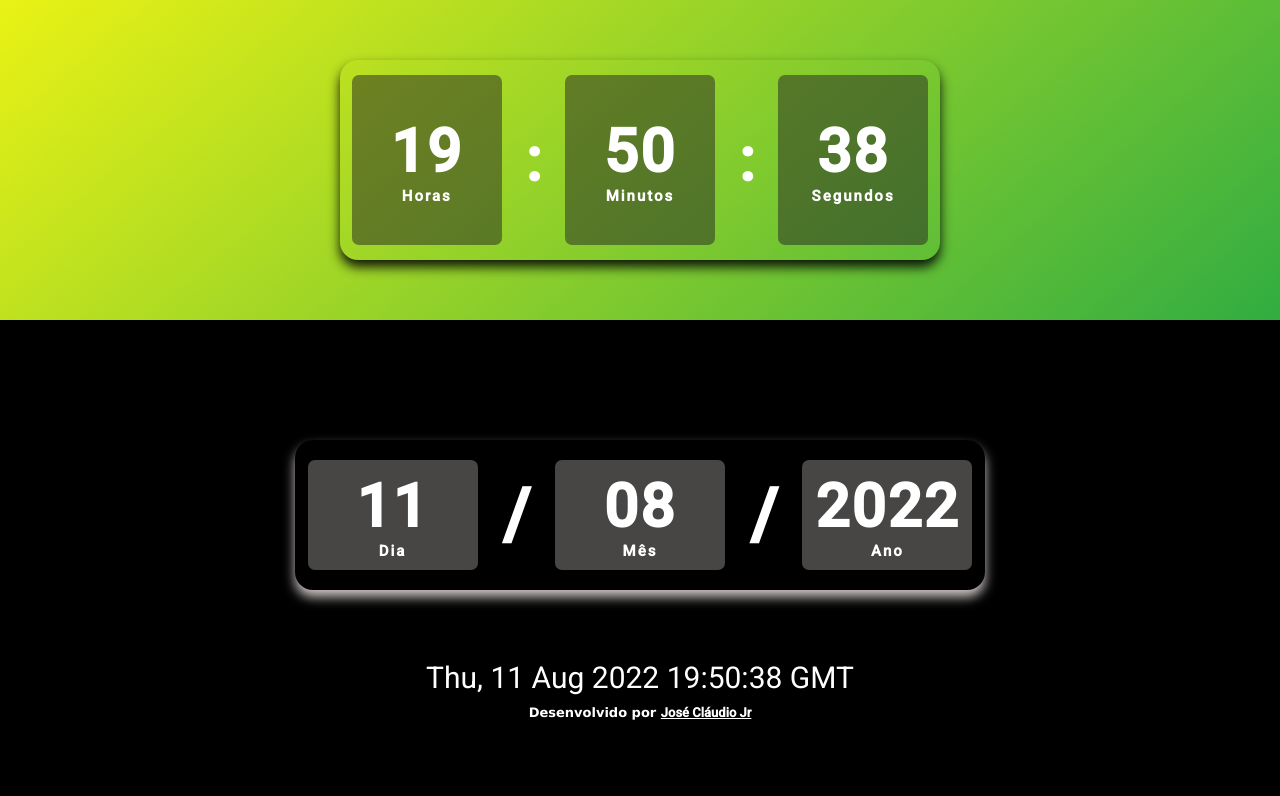
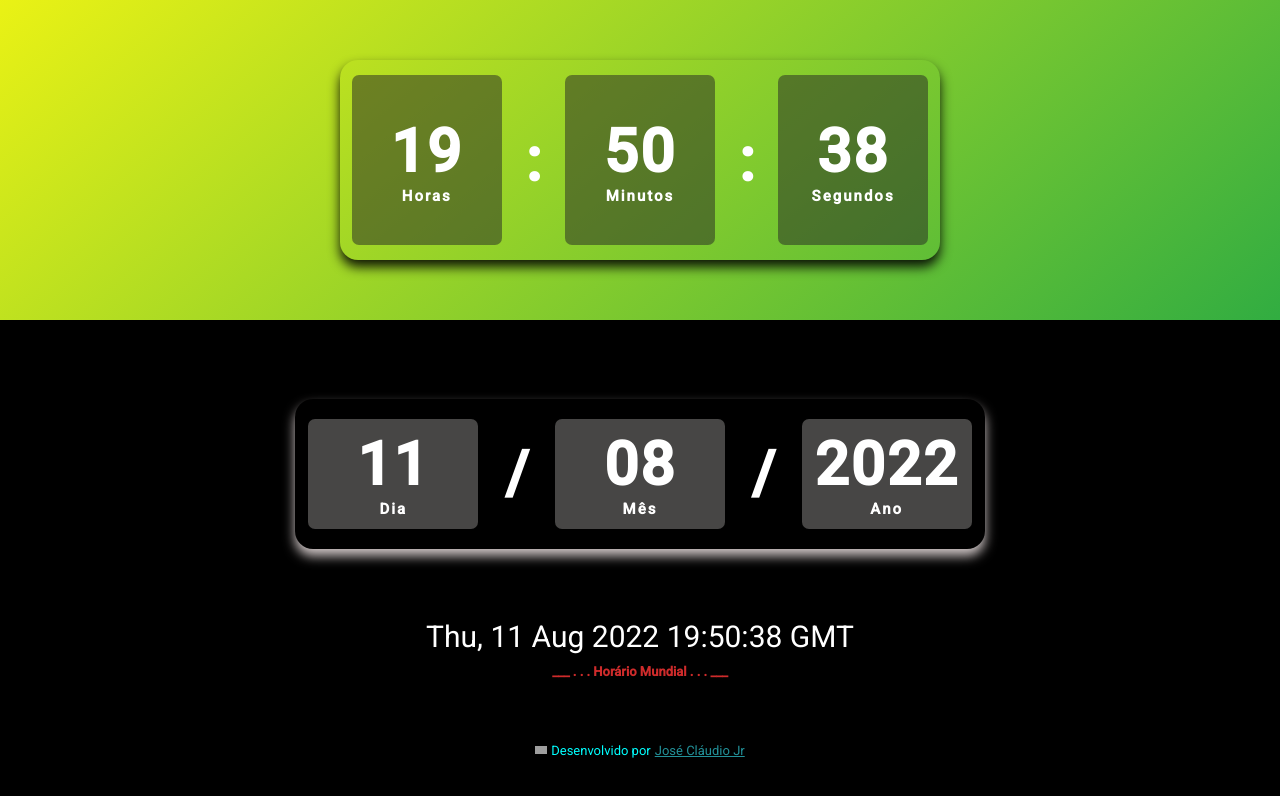
Before and after one commit to ZeClaudio-Jr/Digital_clock, a plain HTML site: page index.html in a window 1280 px wide. Drawn offline with Linux system fonts and the light colour scheme; grey boxes are pictures that could not be loaded.

Commit message:
Pequenos ajustes

```diff
--- a/assets/css/style.css
+++ b/assets/css/style.css
@@ -1,10 +1,11 @@
 @import url('https://fonts.googleapis.com/css2?family=Mouse+Memoirs&display=swap');
 @import url('https://fonts.googleapis.com/css2?family=Mouse+Memoirs&family=Roboto:wght@300;400;500&display=swap');
+
 
 * {
     margin: 0;
     padding: 0;
-    font-family: 'swap', 'roboto', 'sans-serif';
+    font-family: 'roboto', sans-serif;
 
 }
 
@@ -48,7 +49,7 @@
 
 .relogio span.tempo {
     font-size: 15px;
-    font-family: 'roboto';
+    font-family: 'roboto', sans-serif;
 
 }
 
@@ -57,19 +58,19 @@
 
 
 .principal_1 h2{
-    font-family: 'roboto';
+    font-family: 'roboto', sans-serif;
     font-size: 30px;
 
 }
 
-.calendario, .relogio h3{
+.calendario, .relogio h3, .calendario h3{
     color: #fff;
     font-size: 60px;
 }
 
 .principal_2 h2{
     color: #fff;
-    font-family: 'roboto';
+    font-family: 'roboto', sans-serif;
     font-size: 30px;
 }
 
@@ -127,7 +128,7 @@
     /* height: 50px; */
     color: #fff;
     font-size: 30px;
-    font-family: 'roboto';
+    font-family: 'roboto', sans-serif;
     /* padding: 40px; */
     margin-top: 70px;
     align-items: center;
@@ -135,14 +136,32 @@
 
 }
 
-.principal_2 h4 {
+.h5 {
     color: #fff;
     font-size: 13px;
-    font-family: 'Lucida Sans', 'Lucida Sans Regular', 'Lucida Grande', 'Lucida Sans Unicode', Geneva, Verdana, sans-serif;
+    font-family: 'roboto', sans-serif;
     margin-top: 10px;
+    justify-content:center;
+    align-self: center;
+    display: flex;
+    align-items: center;
+}
 
+.h5 p {
+    color: aqua;
+    text-align: center;
+    padding: 4px;
+}
+
+.h3hm {
+    color: rgb(206, 43, 43);
+    font-size: 13px;
+    margin-top: 10px;
+    margin-bottom: 50px;
 }
 
 .principal_2 a {
-    color: #fff;
+    color: rgb(34, 145, 153);
+    /* padding-left: 2px; */
+    /* text-align: center; */
 }
--- a/assets/js/script.js
+++ b/assets/js/script.js
@@ -34,6 +34,7 @@ const infoG = document.getElementById('infoG');
 const calendario = setInterval(function time() {
     let dateToday = new Date();
     let d = dateToday.getDate();   // O getDay não funciona como eu pensava.
+    // let d = dateToday.getDay();  //Não funcionou!
     let m = dateToday.getMonth()+1;   // Só o getMonth trás o mês anterior ao que se está. O método getMonth() retorna o mês da data especificada. É importante observar a respeito do método getMonth() que ele retorna valores indexados em zero (ou seja, de 0 a 11), onde 0 representa janeiro e 11 representa dezembro. Por isso, é preciso adicionar 1 para "normalizar" o valor do mês.
     let a = dateToday.getFullYear();
 
--- a/index.html
+++ b/index.html
@@ -80,7 +80,12 @@
             <span id="infoG">* * *</span>
         </div>
 
-        <h4> Desenvolvido por <a href="https://github.com/ZeClaudio-Jr" target="_blank">José Cláudio Jr</a></h4>
+        <h3 class="h3hm">___ . . . Horário Mundial . . . ___</h3>
+
+
+        <div class="h5">
+            <img src="https://cdn.icon-icons.com/icons2/2429/PNG/512/github_logo_icon_147285.png" width=2%/> <p>Desenvolvido por </p><a href="https://github.com/ZeClaudio-Jr" target="_blank">José Cláudio Jr</a>
+        </div>
 
     </div>
 
```
